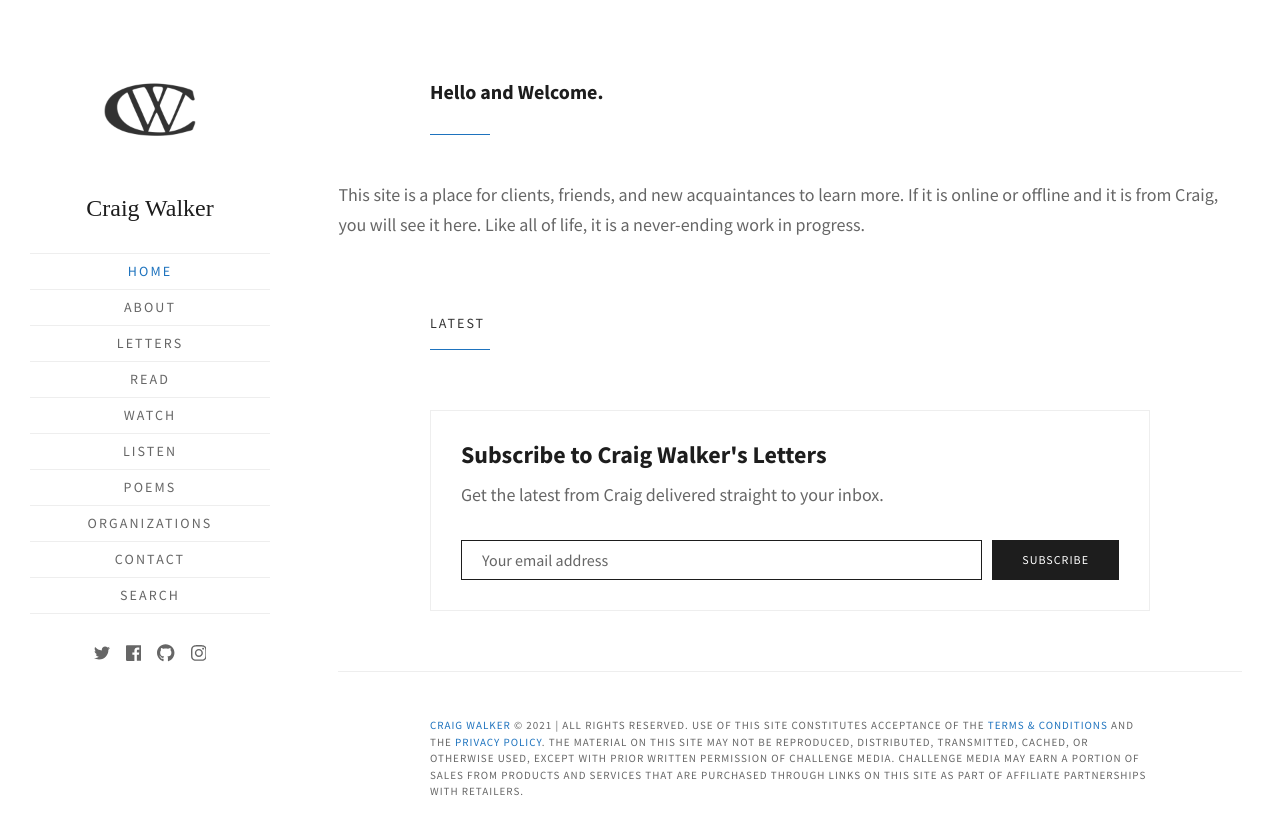
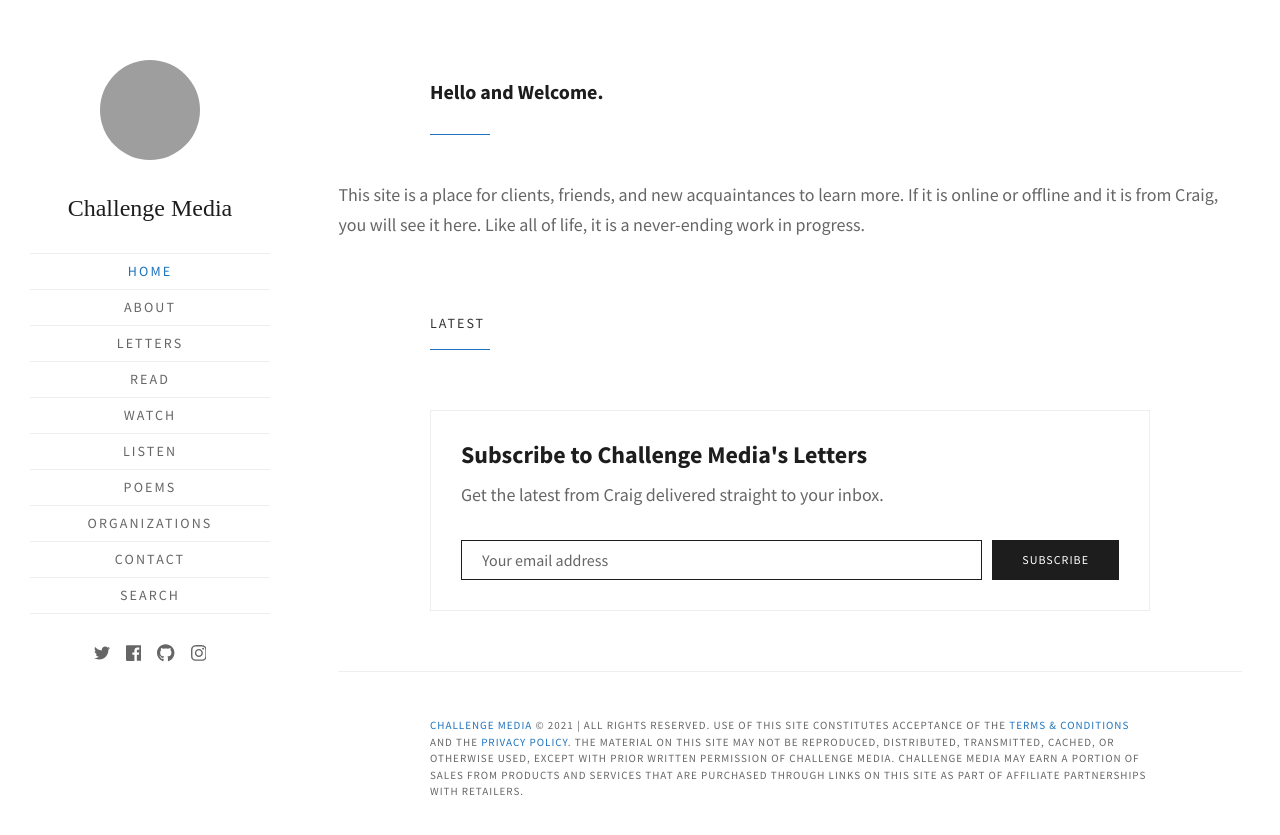
Before and after one commit to challengemedia/challenge.media, a Jekyll site: the page built from index.html, in a window 1280 px wide. Shown: the top 835 px of the page. Built offline with Jekyll 4.4.1, drawn with Linux system fonts in a browser that asks for light colours; some web fonts are replaced; the list of posts is cut into pages by our own code; grey boxes are pictures that could not be loaded.

Commit message:
Update _config.yml

```diff
--- a/_config.yml
+++ b/_config.yml
@@ -1,15 +1,15 @@
 # Site settings
-name: 'Craig Walker'
+name: 'Challenge Media'
 description:
 meta_description:
 logo:
 # Author image is used in site sidebar and greetings in the home page hero text
 author:
-  image: 'cwlogodark.png'
+  image: 'newchallengesmalllogolight.png'
   greetings: "Hello and Welcome."
 favicon: '/favicon.ico'
 baseurl: '/'
-production_url: 'https://walkercraig.github.io/'
+production_url: 'https://challengemedia.github.io/'
 disqus:
 mailchimp_url: '//walkercraig.us11.list-manage.com/subscribe/post?u=b845f7d1807ad41b6c0437990&amp;id=7bd2f97cd8'
 # Add your GA Tracking Id
```
